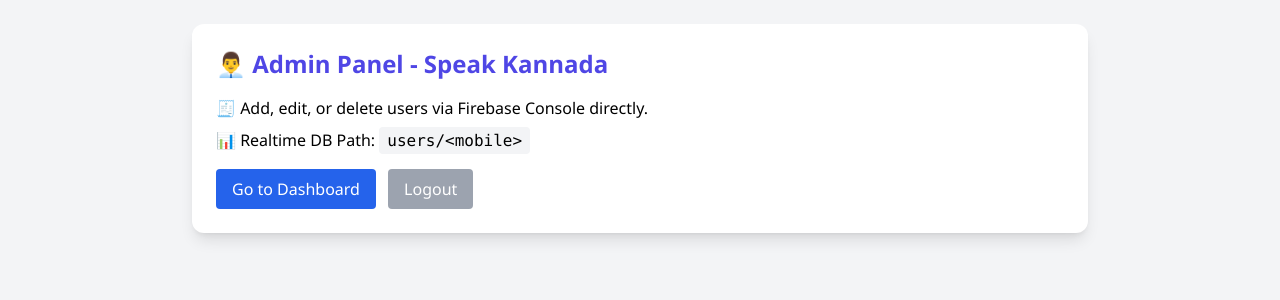
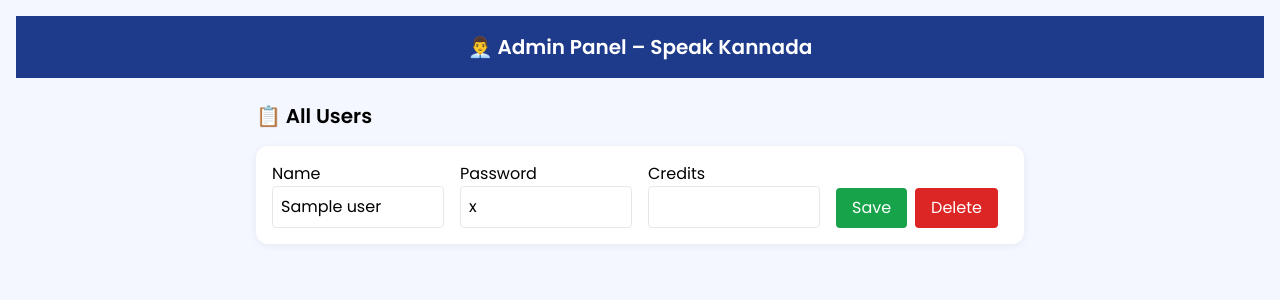
Before and after one commit to Superai-cool/Speak-Kannada, a Flask app: template templates/admin.html in a window 1280 px wide. Shown: the top 300 px of the page. Run offline with Flask 3, Linux system fonts and the light colour scheme; the template is opened without the code that fills it: most values are stand-ins (such as "Sample title", 1, 10 or a date in 2020); parts of the project's set-up code (start-up, migrations or seed data) failed here and were passed over; some libraries are stand-ins or nearby versions.

Commit message:
Update admin.html

```diff
--- a/templates/admin.html
+++ b/templates/admin.html
@@ -1,28 +1,70 @@
 <!DOCTYPE html>
 <html lang="en">
 <head>
-  <meta charset="UTF-8" />
+    <meta charset="UTF-8">
     <title>Admin Panel - Speak Kannada</title>
-  <meta name="viewport" content="width=device-width, initial-scale=1.0" />
+    <meta name="viewport" content="width=device-width, initial-scale=1.0">
     <script src="https://cdn.tailwindcss.com"></script>
+    <link href="https://fonts.googleapis.com/css2?family=Poppins:wght@400;600&display=swap" rel="stylesheet">
     <style>
         body {
-      background-color: #f3f4f6;
-      font-family: 'Segoe UI', sans-serif;
+            font-family: 'Poppins', sans-serif;
+            background: #f4f7ff;
+        }
+        .title-bar {
+            background: #1e3a8a;
+            color: white;
+            padding: 1rem;
+            font-size: 1.25rem;
+            font-weight: 600;
+            text-align: center;
+        }
+        .card {
+            background: white;
+            padding: 1rem;
+            margin-bottom: 1rem;
+            border-radius: 12px;
+            box-shadow: 0 2px 8px rgba(0,0,0,0.06);
+        }
+        label {
+            font-weight: 500;
         }
     </style>
 </head>
-<body class="p-6">
-  <div class="max-w-4xl mx-auto bg-white p-6 rounded-xl shadow-lg">
-    <h1 class="text-2xl font-bold text-indigo-600 mb-4">👨‍💼 Admin Panel - Speak Kannada</h1>
+<body class="p-4">
 
-    <p class="mb-2">🧾 Add, edit, or delete users via Firebase Console directly.</p>
-    <p class="mb-2">📊 Realtime DB Path: <code class="bg-gray-100 px-2 py-1 rounded">users/&lt;mobile&gt;</code></p>
+    <div class="title-bar">👨‍💼 Admin Panel – Speak Kannada</div>
 
-    <div class="mt-4">
-      <a href="/dashboard" class="inline-block bg-blue-600 text-white px-4 py-2 rounded hover:bg-blue-700 transition">Go to Dashboard</a>
-      <a href="/logout" class="inline-block bg-gray-400 text-white px-4 py-2 rounded hover:bg-gray-600 transition ml-2">Logout</a>
+    <div class="max-w-3xl mx-auto mt-6">
+        <h2 class="text-xl font-semibold mb-4">📋 All Users</h2>
+
+        {% for user in users %}
+        <div class="card">
+            <form method="POST" action="/update_user" class="grid grid-cols-1 md:grid-cols-4 gap-4 items-end">
+                <input type="hidden" name="mobile" value="{{ user.mobile }}">
+
+                <div>
+                    <label>Name</label>
+                    <input type="text" name="name" value="{{ user.name }}" class="w-full border p-2 rounded">
                 </div>
+                <div>
+                    <label>Password</label>
+                    <input type="text" name="password" value="{{ user.password }}" class="w-full border p-2 rounded">
+                </div>
+                <div>
+                    <label>Credits</label>
+                    <input type="number" name="credits" value="{{ user.credits }}" class="w-full border p-2 rounded">
+                </div>
+                <div class="flex space-x-2">
+                    <button type="submit" class="bg-green-600 hover:bg-green-700 text-white px-4 py-2 rounded">Save</button>
+            </form>
+            <form method="POST" action="/delete_user" onsubmit="return confirm('Are you sure?')">
+                <input type="hidden" name="mobile" value="{{ user.mobile }}">
+                    <button type="submit" class="bg-red-600 hover:bg-red-700 text-white px-4 py-2 rounded">Delete</button>
+            </form>
+                </div>
+        </div>
+        {% endfor %}
     </div>
 </body>
 </html>
```
Lines whose indentation alone changed are shown as unchanged.
